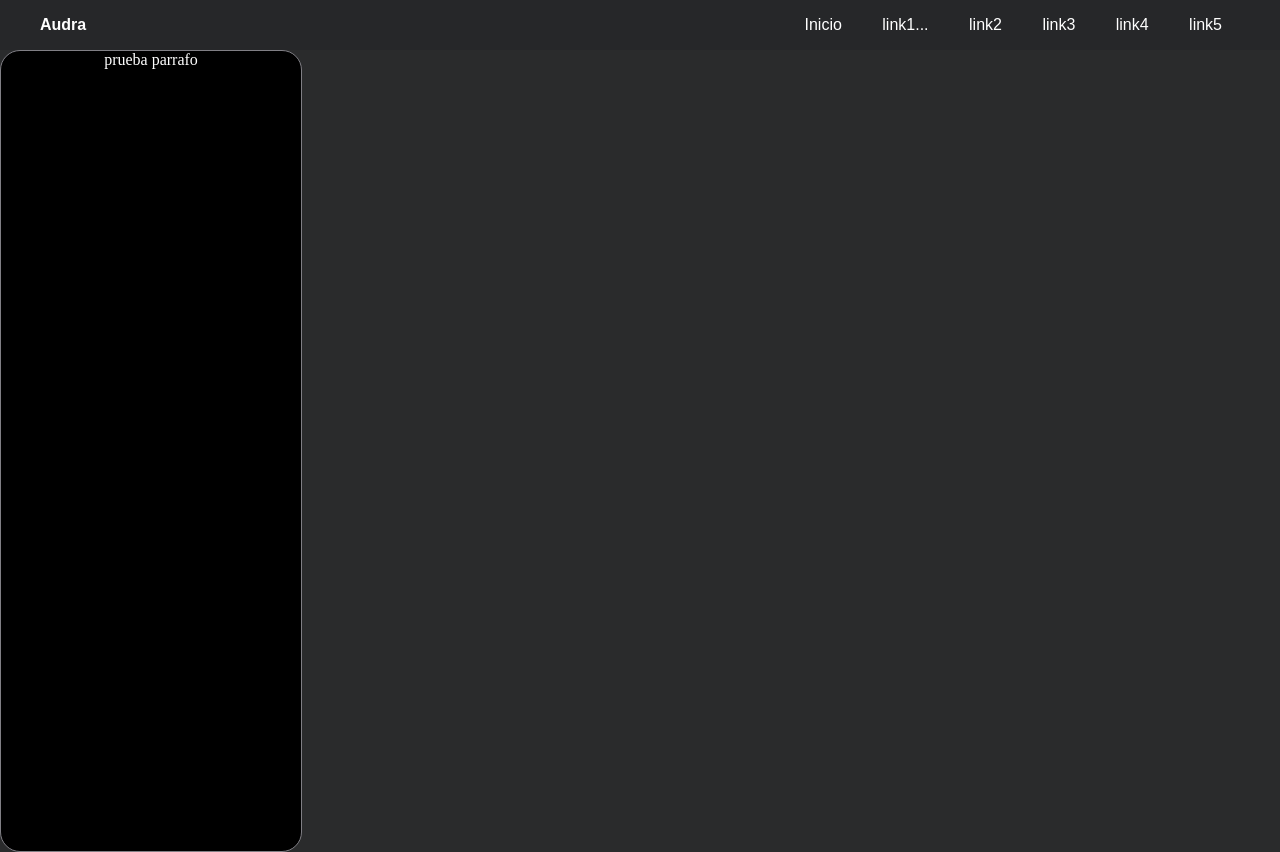
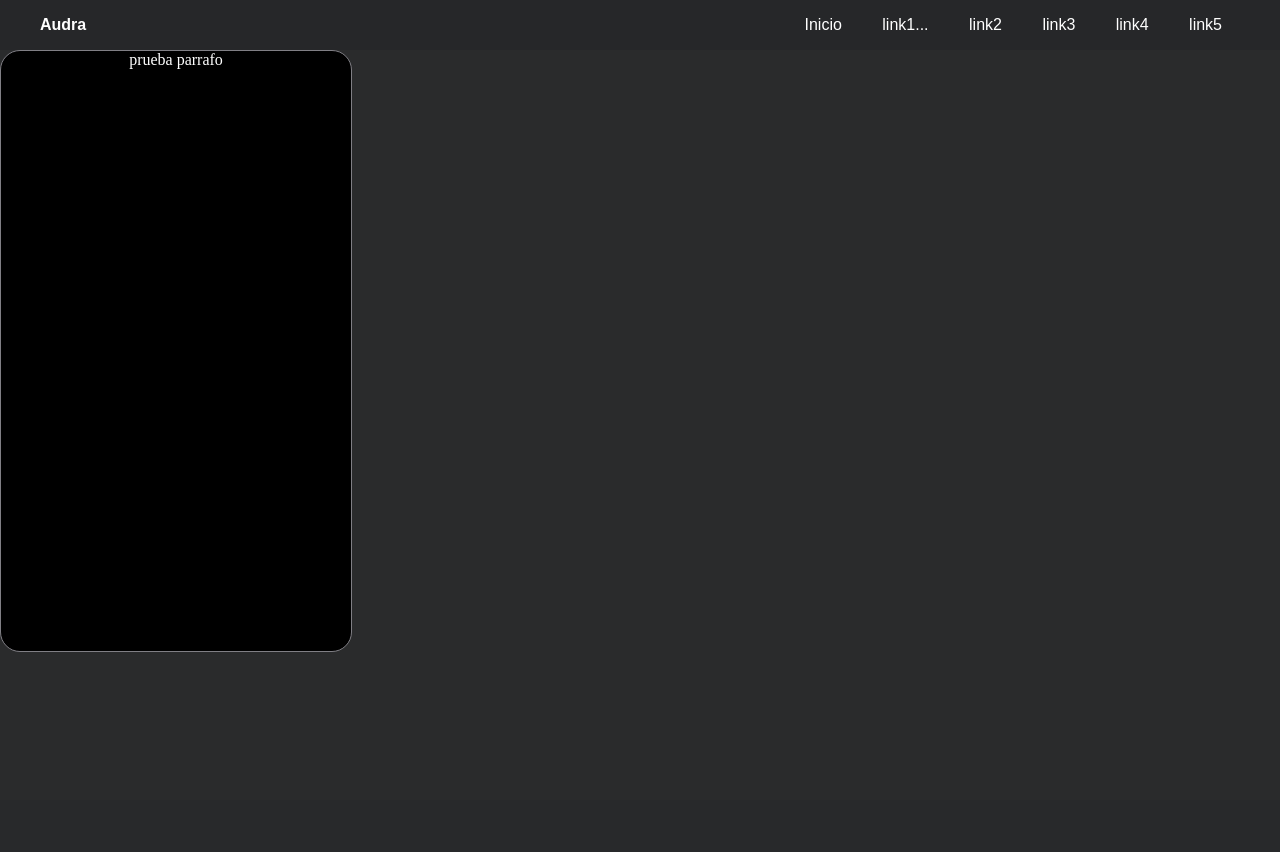
Before and after one commit to augurto/juego_audra, a PHP site: page / in a window 1280 px wide. After the commit the page ends 652 px from the top, so only its background shows below. Run offline with PHP 8.4, Linux system fonts and the light colour scheme; some libraries are stand-ins or nearby versions.

Commit message:
actulizando tamano

```diff
--- a/css/menu.css
+++ b/css/menu.css
@@ -74,8 +74,8 @@
 }
 
 .section_tarjeta{
-    width: 300px;
-    height: 800px;
+    width: 350px;
+    height: 600px;
     background:rgb(0, 0, 0);
     /* border-color: rgba(177, 177, 180, 0.801); */
     border: 1px solid rgb(128, 127, 133);
```
